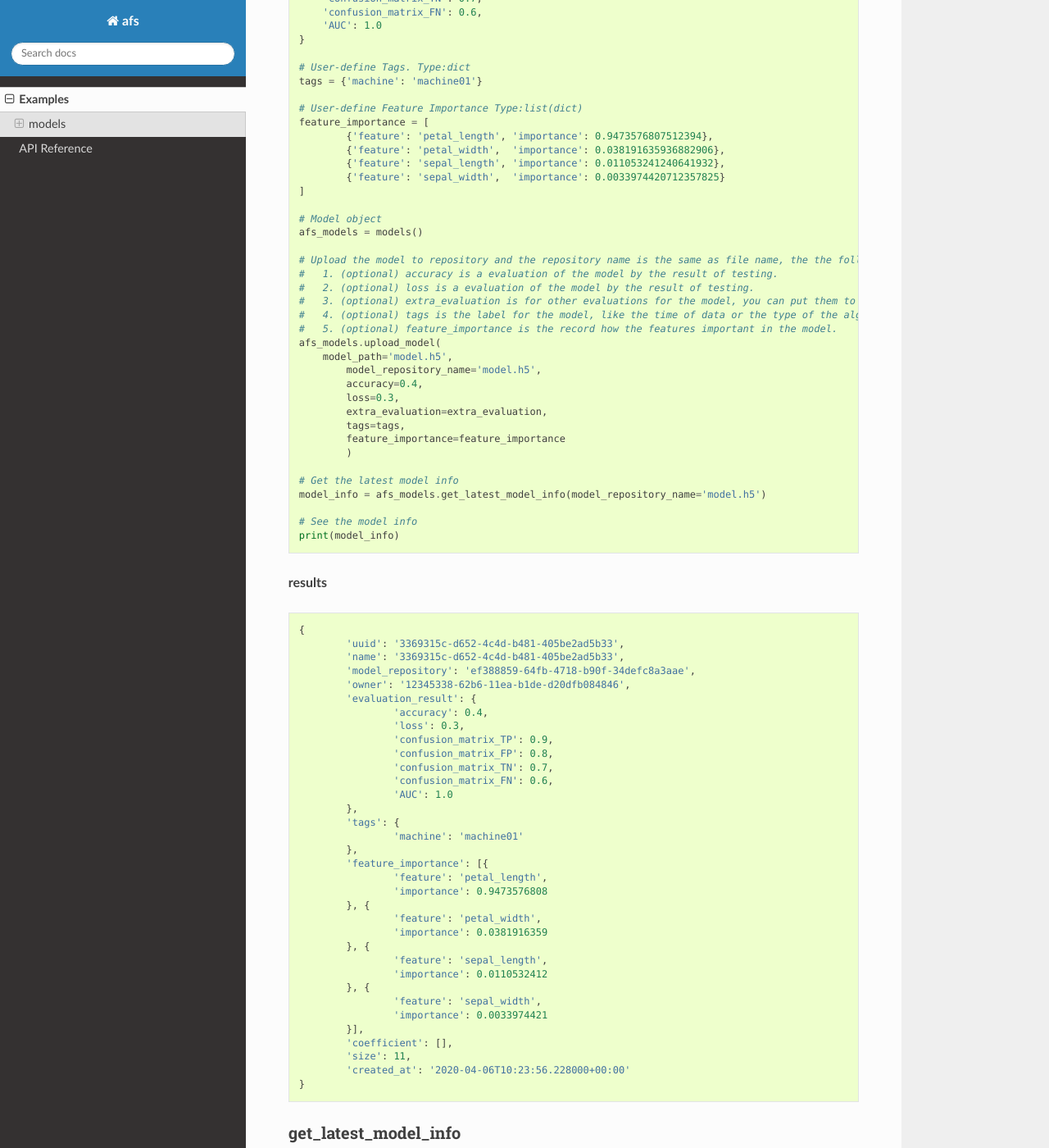
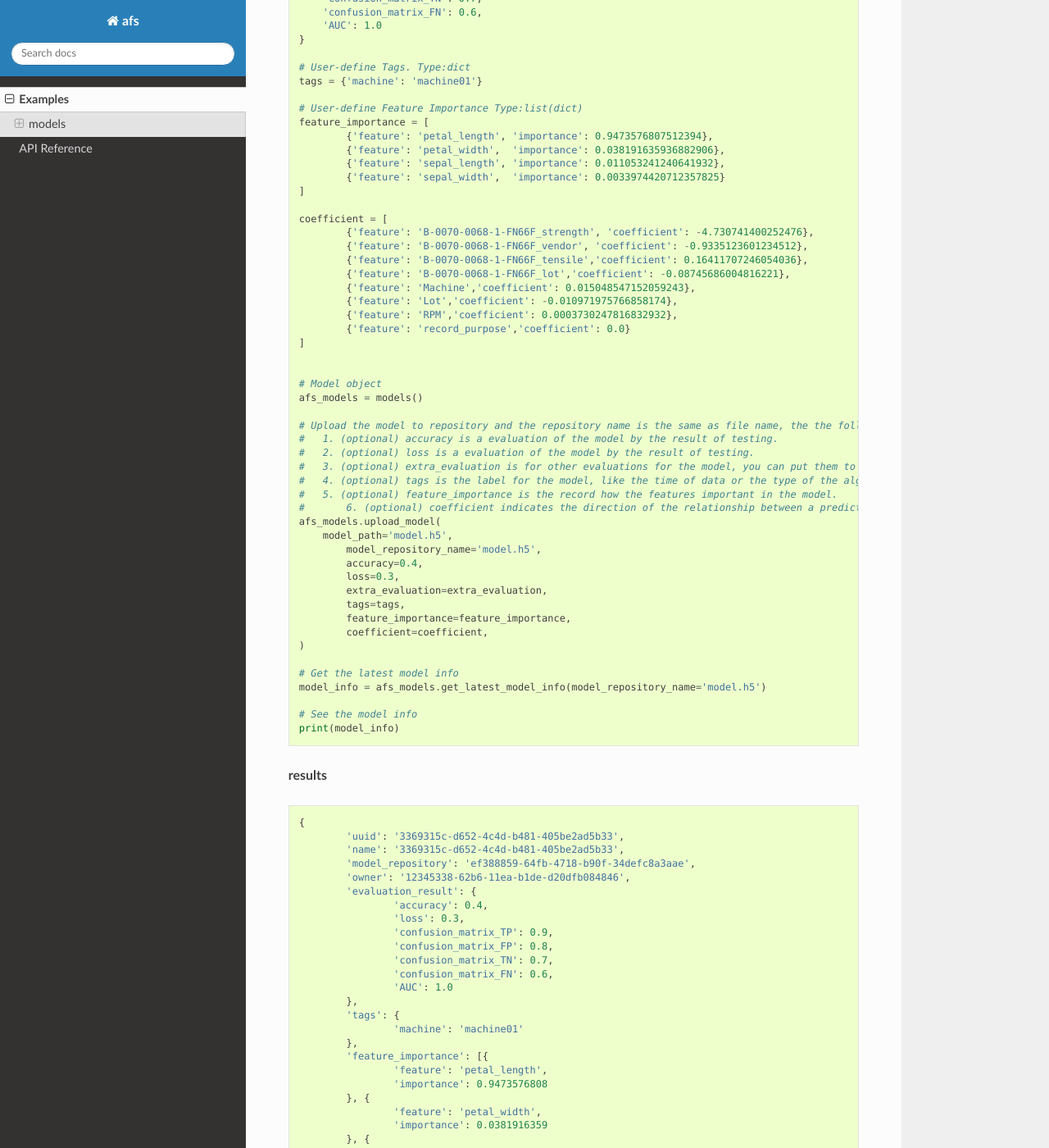
Before and after one commit to WISE-AIFS/afs2-model, a Sphinx documentation site: the page built from docs/Examples.md, in a window 1280 px wide and 1400 px high, scrolled down 553 px. Shown: the whole window at 82% size. Built offline with Sphinx 7.4.7 and the Read the Docs theme 2.0.0, drawn with Linux system fonts in a browser that asks for light colours; some of the changed text lies outside the part shown.

Commit message:
Add Requirement #13878 - Support Coefficient parameter

```diff
--- a/docs/Examples.md
+++ b/docs/Examples.md
@@ -36,6 +36,18 @@ feature_importance = [
 	{'feature': 'sepal_width',  'importance': 0.0033974420712357825}
 ]
 
+coefficient = [
+	{'feature': 'B-0070-0068-1-FN66F_strength', 'coefficient': -4.730741400252476},
+	{'feature': 'B-0070-0068-1-FN66F_vendor', 'coefficient': -0.9335123601234512},
+	{'feature': 'B-0070-0068-1-FN66F_tensile','coefficient': 0.16411707246054036},
+	{'feature': 'B-0070-0068-1-FN66F_lot','coefficient': -0.08745686004816221},
+	{'feature': 'Machine','coefficient': 0.015048547152059243},
+	{'feature': 'Lot','coefficient': -0.010971975766858174},
+	{'feature': 'RPM','coefficient': 0.0003730247816832932},
+	{'feature': 'record_purpose','coefficient': 0.0}
+]
+
+
 # Model object
 afs_models = models()
 
@@ -45,6 +57,7 @@ afs_models = models()
 #   3. (optional) extra_evaluation is for other evaluations for the model, you can put them to this parameter.
 #   4. (optional) tags is the label for the model, like the time of data or the type of the algorithm.
 #   5. (optional) feature_importance is the record how the features important in the model.
+#	6. (optional) coefficient indicates the direction of the relationship between a predictor variable and the response variable.
 afs_models.upload_model(
     model_path='model.h5',
 	model_repository_name='model.h5',
@@ -52,8 +65,9 @@ afs_models.upload_model(
 	loss=0.3,
 	extra_evaluation=extra_evaluation,
 	tags=tags,
-	feature_importance=feature_importance
-	)
+	feature_importance=feature_importance,
+	coefficient=coefficient,
+)
 
 # Get the latest model info
 model_info = afs_models.get_latest_model_info(model_repository_name='model.h5')
@@ -94,7 +108,16 @@ print(model_info)
 		'feature': 'sepal_width',
 		'importance': 0.0033974421
 	}],
-	'coefficient': [],
+	'coefficient': [
+		{'feature': 'B-0070-0068-1-FN66F_strength', 'coefficient': -4.730741400252476},
+		{'feature': 'B-0070-0068-1-FN66F_vendor', 'coefficient': -0.9335123601234512},
+		{'feature': 'B-0070-0068-1-FN66F_tensile','coefficient': 0.16411707246054036},
+		{'feature': 'B-0070-0068-1-FN66F_lot','coefficient': -0.08745686004816221},
+		{'feature': 'Machine','coefficient': 0.015048547152059243},
+		{'feature': 'Lot','coefficient': -0.010971975766858174},
+		{'feature': 'RPM','coefficient': 0.0003730247816832932},
+		{'feature': 'record_purpose','coefficient': 0.0}
+	],
 	'size': 11,
 	'created_at': '2020-04-06T10:23:56.228000+00:00'
 }
```
Also changed, not shown: CHANGELOG.md (+3 -1 lines), 2 other files.
